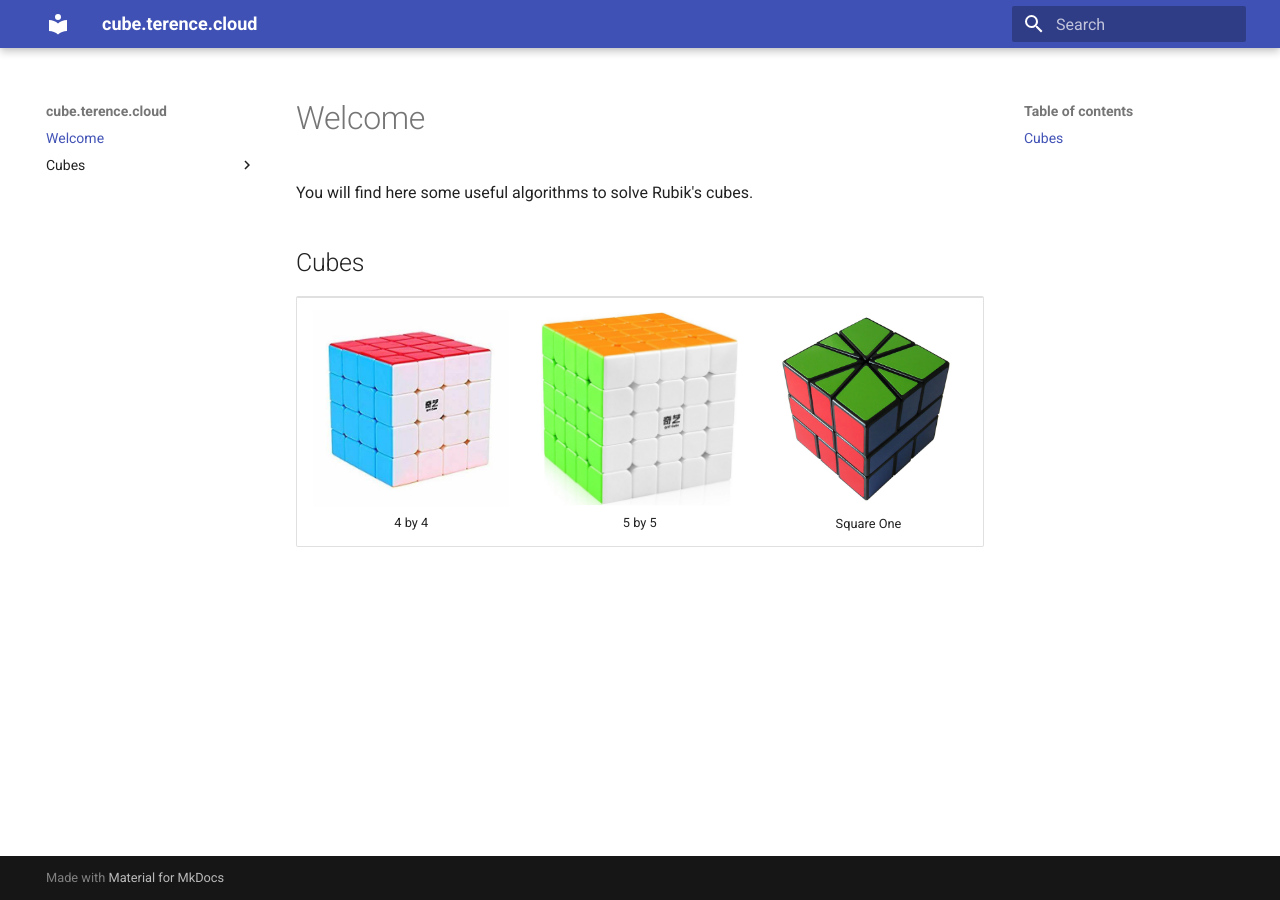
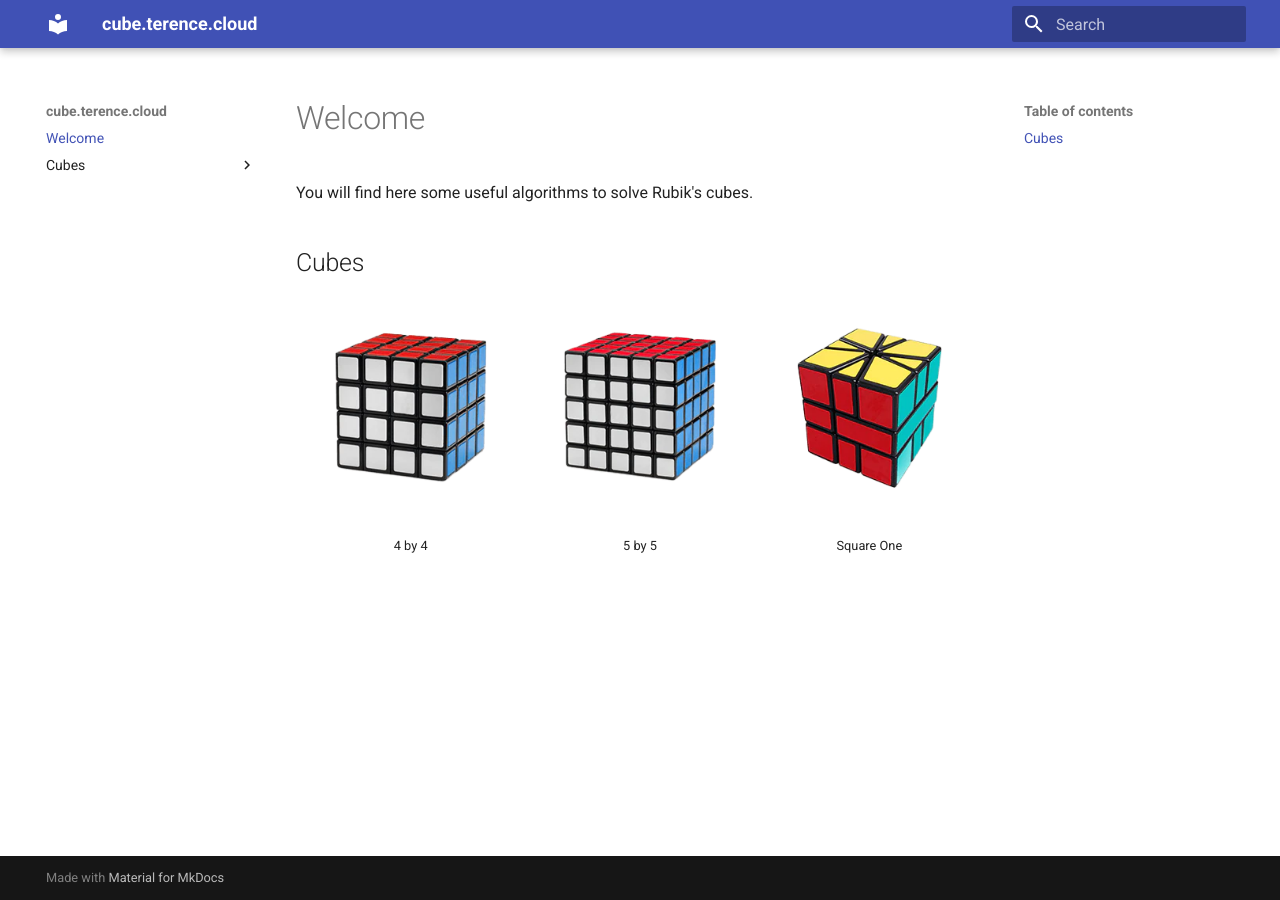
Before and after one commit to cterence/cube.terence.cloud, an MkDocs documentation site: the page built from docs/index.md, in a window 1280 px wide. Built offline with MkDocs 1.6.1 and Material for MkDocs 9.7.7, drawn with Linux system fonts in a browser that asks for light colours.

Commit message:
better design on mobile + better images

```diff
--- a/docs/index.md
+++ b/docs/index.md
@@ -4,25 +4,41 @@ You will find here some useful algorithms to solve Rubik's cubes.
 
 ## Cubes
 
+
+
 <table>
-    <tr>
-        <td>
-        <center>
-        <a href="/cubes/4x4"><img src="/images/4x4.jpg" width="200" height="200" /></a>
-        <div>4 by 4</div>
-        </center>
-        </td>
-        <td>
-        <center>
-         <a href="/cubes/5x5"><img src="/images/5x5.png" width="200" height="200" /></a>
-        <div>5 by 5</div>
-        </center>
-        </td>
-        <td>
-        <center>
-         <a href="/cubes/square-one"><img src="/images/square-one.jpg" width="200" height="200" /></a>
-        <div>Square One</div>
-        </center>
-        </td>
-    </tr>
+   <tr>
+      <td>
+         <center>
+            <a href="/cubes/4x4"><img src="/images/4x4.webp" /></a>
+         </center>
+      </td>
+      <td>
+         <center>
+            <a href="/cubes/5x5"><img src="/images/5x5.webp" /></a>
+         </center>
+      </td>
+      <td>
+         <center>
+            <a href="/cubes/square-one"><img src="/images/square-one.webp" /></a>
+         </center>
+      </td>
+   </tr>
+   <tr>
+      <td>
+         <center>
+            <div>4 by 4</div>
+         </center>
+      </td>
+      <td>
+         <center>
+            <div>5 by 5</div>
+         </center>
+      </td>
+      <td>
+         <center>
+            <div>Square One</div>
+         </center>
+      </td>
+   </tr>
 </table>
--- a/docs/stylesheets/extra.css
+++ b/docs/stylesheets/extra.css
@@ -5,3 +5,12 @@ pre {
   white-space: -o-pre-wrap;    /* Opera 7 */
   word-wrap: break-word;       /* Internet Explorer 5.5+ */
 }
+
+table, tr, td {
+  border: none !important;
+}
+
+
+td {
+  width: 33%;
+}
```
Also changed, not shown: README.md (+4 -0 lines), docs/cubes/square-one.md (+5 -5 lines), docs/images/4x4.jpg (deleted), docs/images/4x4.webp (added), docs/images/5x5.png (deleted), docs/images/5x5.webp (added), docs/images/square-one-1.jpg (renamed from docs/images/sq1-1.jpg), docs/images/square-one-2.jpg (renamed from docs/images/sq1-2.jpg), docs/images/square-one-3.jpg (renamed from docs/images/sq1-3.jpg), docs/images/square-one-4.jpg (renamed from docs/images/sq1-4.jpg), docs/images/square-one-5.jpg (renamed from docs/images/sq1-5.jpg), docs/images/square-one.jpg (deleted), docs/images/square-one.webp (added).
